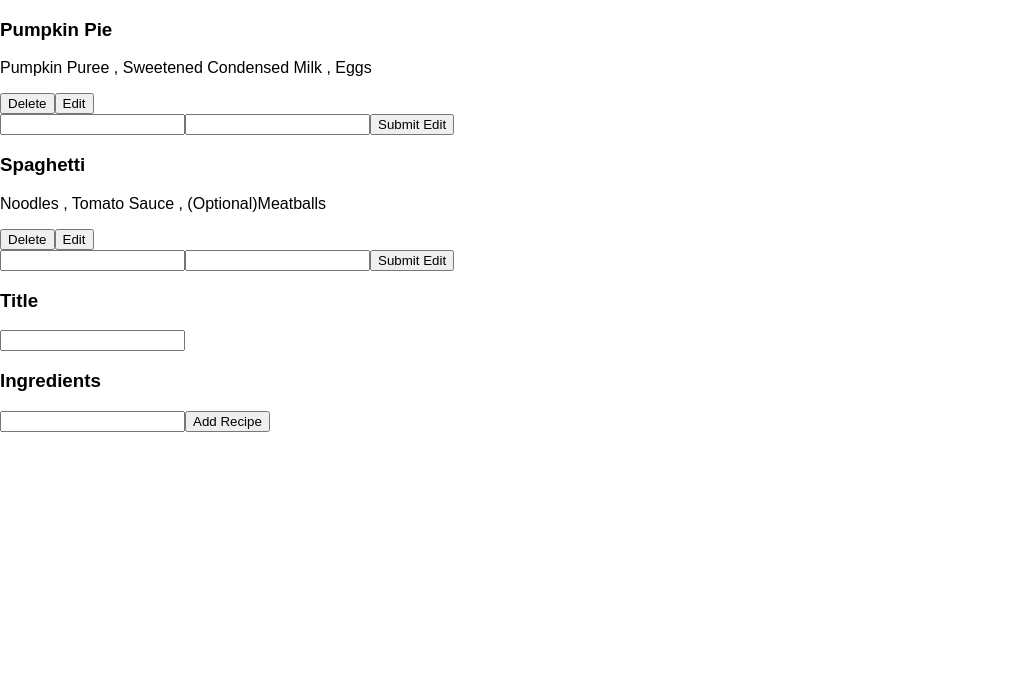
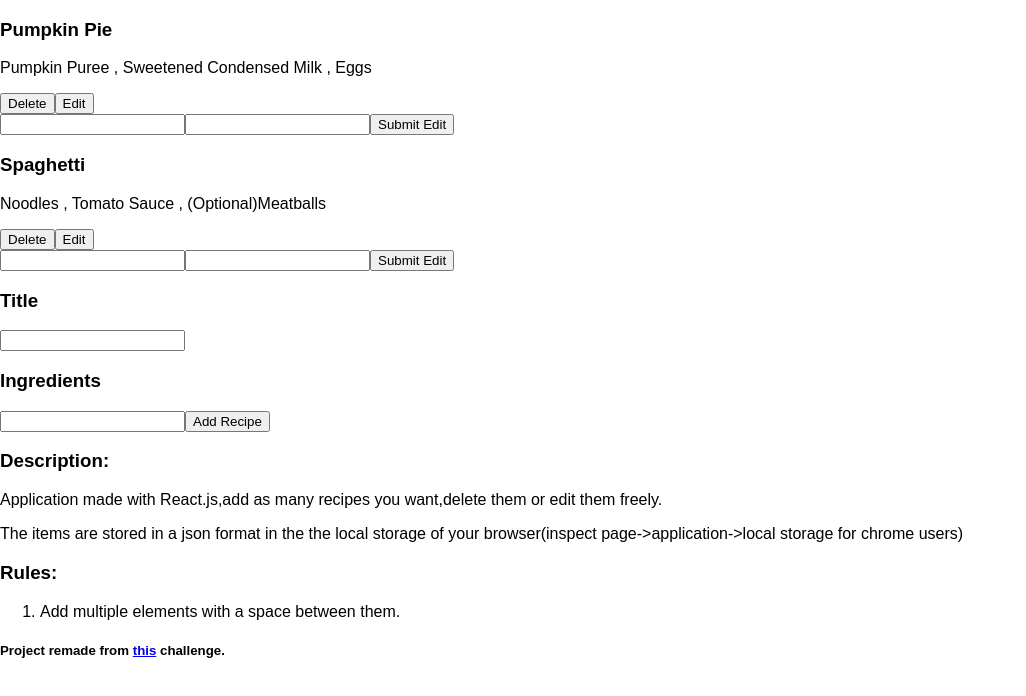
Before and after one commit to cotrutatiberiu/react-projects, a React (Create React App) app in the folder recipe-box/: page / in a window 1280 px wide. Shown: the top 696 px of the page, without its empty margins (0-1026 px from the left). Built offline with nearby package versions, Linux system fonts and the light colour scheme; the HTML template or start-up script is replaced by a standard one.

Commit message:
finish no style

```diff
--- a/recipe-box/src/App.js
+++ b/recipe-box/src/App.js
@@ -16,6 +16,20 @@ class App extends Component {
     return (
       <div>
         <RecipeList data={jsonParse} />
+        <h3>Description:</h3>
+        <p>Application made with React.js,add as many recipes you want,delete them or edit them freely.</p>
+        <p>The items are stored in a json format in the the local storage of your browser(inspect page->application->local storage for chrome users)</p>
+        <h3>Rules:</h3>
+        <ol>
+          <li>Add multiple elements with a space between them.</li>
+        </ol>
+        <h5>
+          Project remade from{" "}
+          <a href="https://www.freecodecamp.org/challenges/build-a-recipe-box">
+            this
+          </a>{" "}
+          challenge.
+        </h5>
       </div>
     );
   }
--- a/recipe-box/src/components/RecipeList.js
+++ b/recipe-box/src/components/RecipeList.js
@@ -25,11 +25,6 @@ export default class RecipeList extends React.Component {
     localStorage.setItem("recipeBook", JSON.stringify(this.state.myJson));
   }
   render() {
-    let fixMyJson = this.state.myJson;
-    for (let i = 0; i < this.state.myJson.length; i++) {
-      fixMyJson[i]._id = `${i}`;
-    }
-    localStorage.setItem("recipeBook", JSON.stringify(fixMyJson));
     return (
       <div>
         <RenderRecipe data={this.state.myJson} title={this.state.title} ingredients={this.state.ingredients}/>
--- a/recipe-box/src/components/RenderRecipe.js
+++ b/recipe-box/src/components/RenderRecipe.js
@@ -33,6 +33,11 @@ export default class RenderRecipe extends React.Component {
     localStorage.setItem("recipeBook", JSON.stringify(this.state.myJson));
   }
   render() {
+    let fixMyJson = this.state.myJson;
+    for (let i = 0; i < this.state.myJson.length; i++) {
+      fixMyJson[i]._id = `${i}`;
+    }
+    localStorage.setItem("recipeBook", JSON.stringify(fixMyJson));
     return this.state.myJson.map(item => {
       return (
         <div key={item._id}>
```
